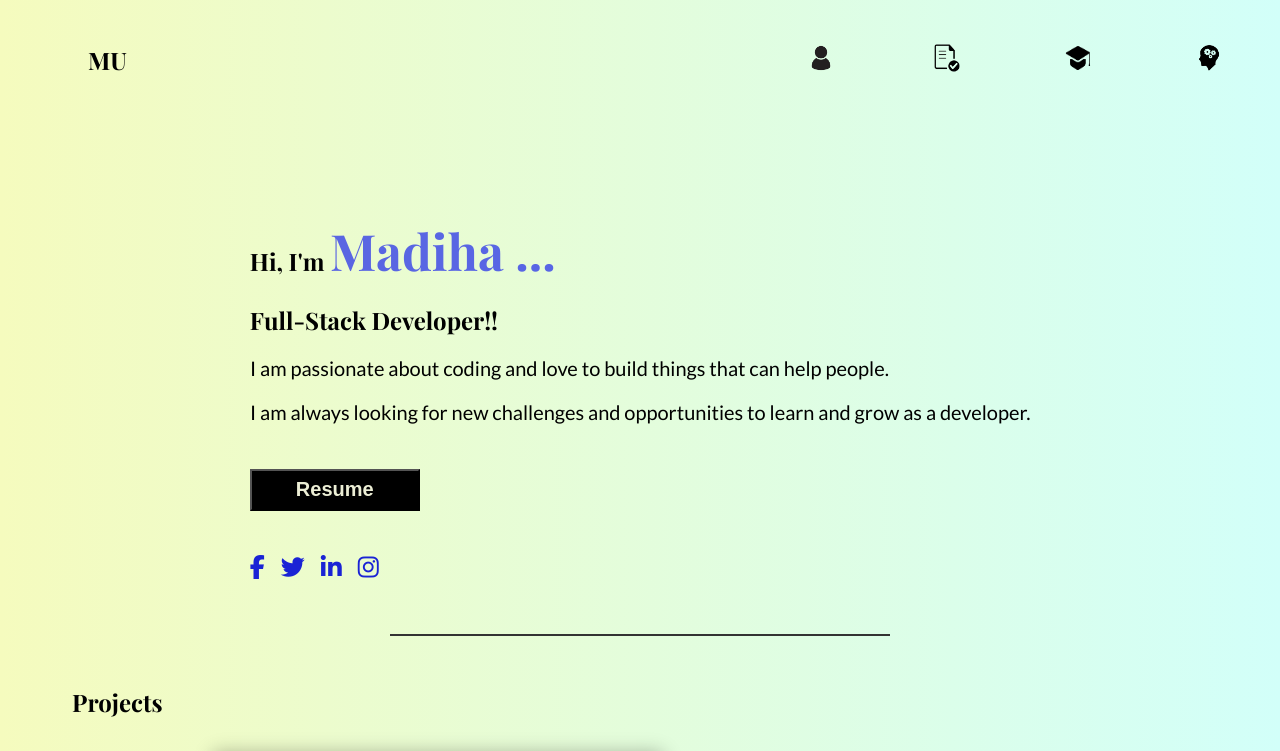
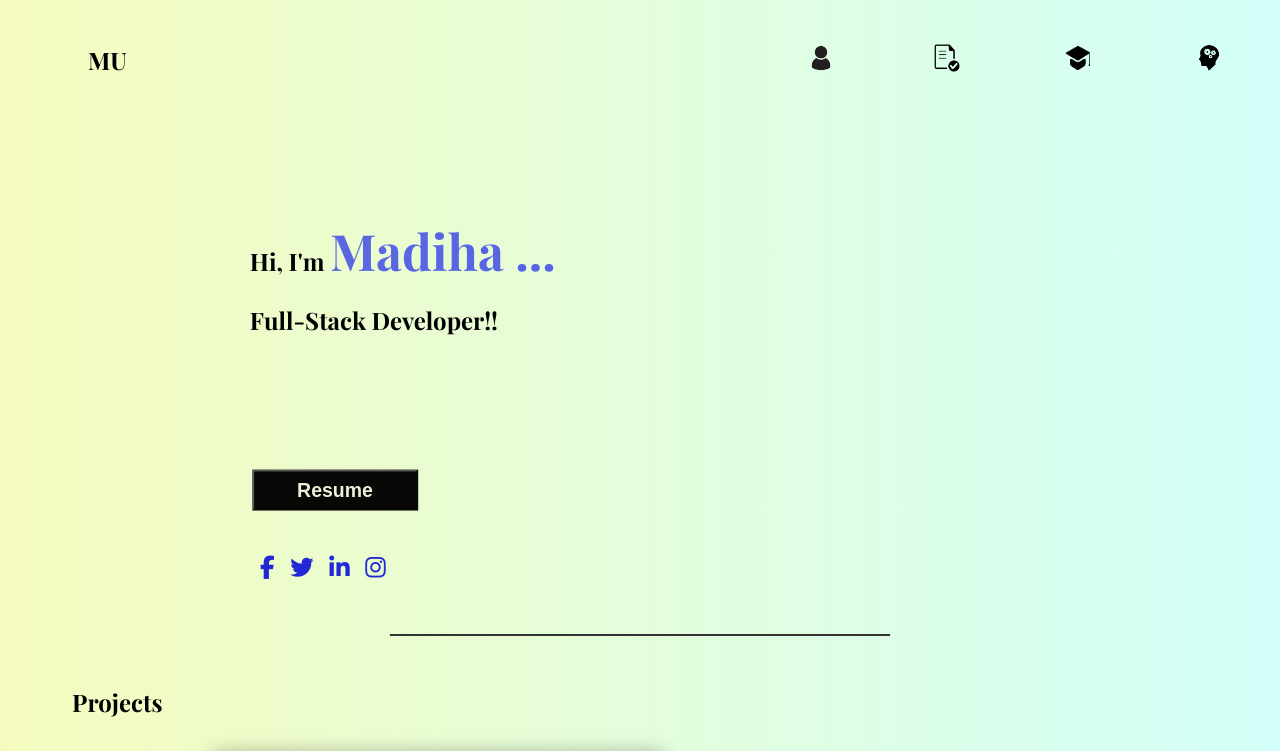
Before and after one commit to Madiha-umair/ReactPortfolio, a React (Vite) app: page / in a window 1280 px wide. Shown: the top 751 px of the page. Built offline with nearby package versions, Linux system fonts and the light colour scheme.

Commit message:
animation change

```diff
--- a/src/index.css
+++ b/src/index.css
@@ -50,7 +50,6 @@
   position: relative;
   display: inline-block;
 }
-
 #aboutimg:hover::after,
 #projectimg:hover::after,
 #educationimg:hover::after,
@@ -128,11 +127,8 @@
 }
 
 /*********** Applying Animation to Elements **********/
-.about {
-  animation: scaleIn 1s ease-in-out;
-}
-#about-text-portion {
-  animation: scaleIn 1s ease-in-out;
+h1 {
+  animation: scaleIn 2s ease-in-out;
 }
 h1 span {
   animation: blink 2s infinite;
@@ -140,12 +136,16 @@
   color: #1d27eb;
 }
 #about-text {
-  animation: scaleIn 1s ease-in-out;
-  animation-delay: 1s;
+  animation: scaleIn 4s ease-in-out;
 }
 #about-text-cont {
-  animation: scaleIn 1s ease-in-out;
-  animation-delay: 1.5s;
+  animation: scaleIn 5s ease-in-out;
+}
+.downloadbtn{
+  animation: scaleIn 7s ease-in-out;
+}
+.social-icons {
+  animation: scaleIn 7s ease-in-out;
 }
 /************* Styles for about page ***************/
 .about {
@@ -354,18 +354,14 @@
  .desktop-menu {
   display: flex;
   justify-content: flex-start;
-
 }
-
 .desktop-menu li {
   margin-left: 4rem;
 }
-
 .desktop-menu a {
   text-decoration: none;
   font-size: 16px;
 }
-
 
 /* Style for the mobile menu toggle button */
 .mobile-menu-toggle {
@@ -437,7 +433,6 @@
 
   #skill_container ul {
     grid-template-columns: repeat(7, 1fr);
-
   }
   #skill_container li {
     padding: 0px;
@@ -449,9 +444,6 @@
     width: 40px;
     height: 40px;
   }
-
-
-
 
 /* Style for the mobile navigation menu */
 .mobile-menu {
@@ -503,7 +495,6 @@
   cursor: pointer;
   /*margin: 10px 0;*/
 }
-
 h2 {
   margin-left: 2rem;
 }
@@ -513,19 +504,6 @@
   #qualification_container li {
   font-size: 15px;
 }
-
-
-
-
-
-
-
-
-
-
-
-
-
 }
 
 /*********** Style for screen size upto 530*************/
@@ -602,14 +580,6 @@
     margin: 0px auto 30px auto;
     border-top: 1px solid #333;
   }
-
-
-
-
-
-
-
-
   #qualification_container ul{
     /*margin-left: 3rem;*/
     padding: 0;
```
Lines whose indentation alone changed are shown as unchanged.
